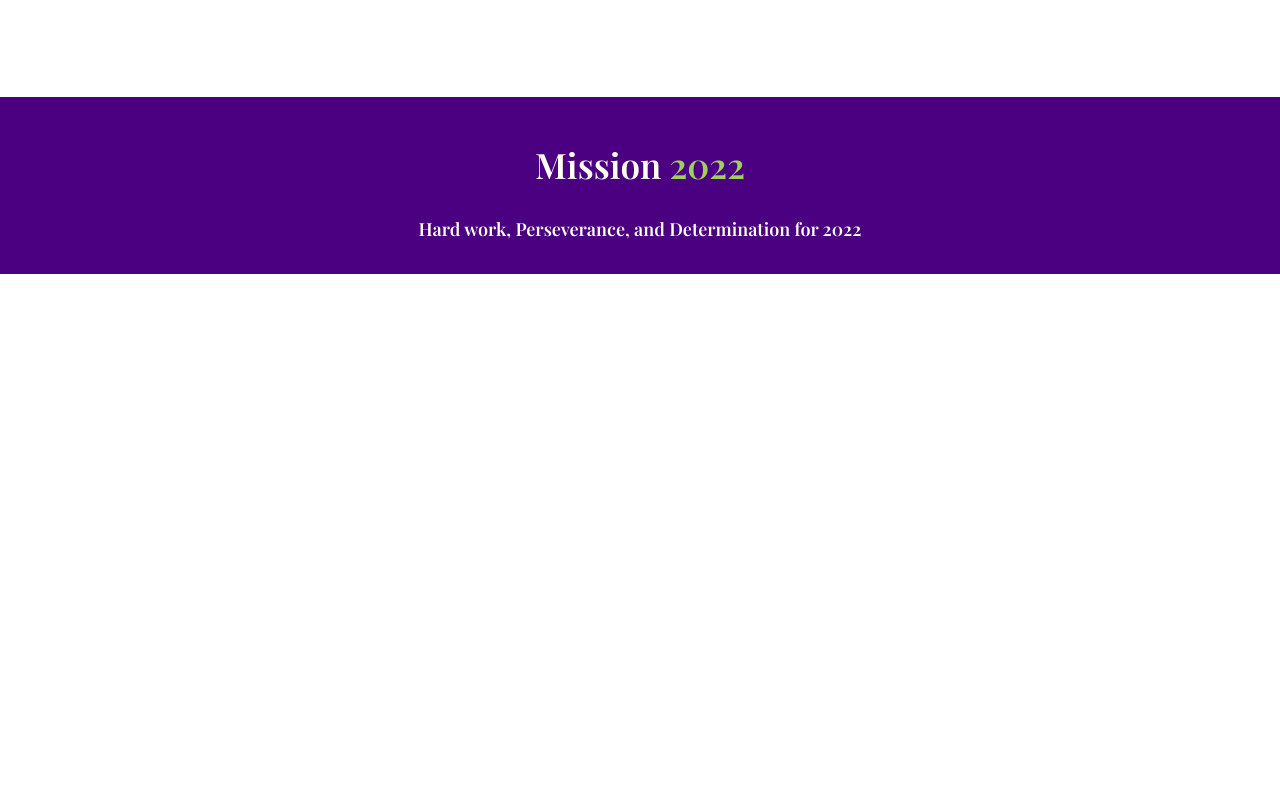
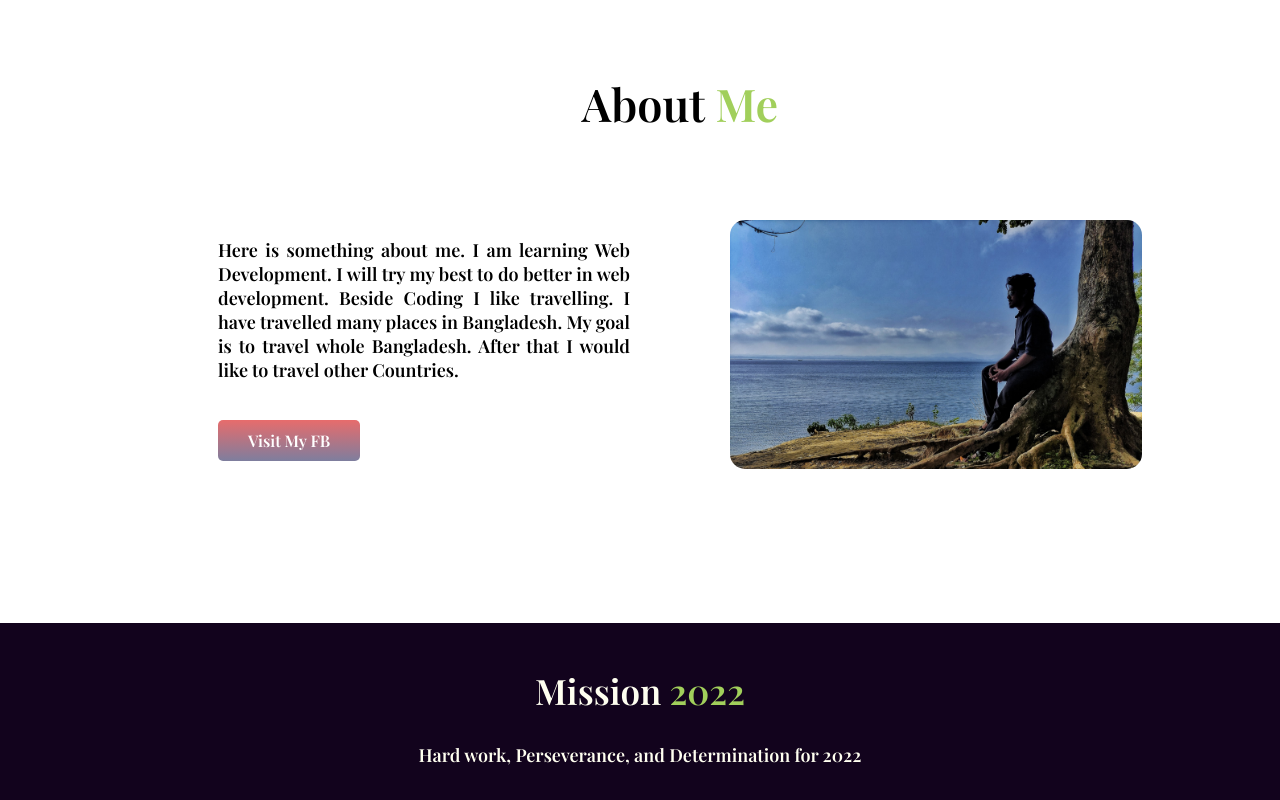
Before and after one commit to Jaowad/assignment-1, a plain HTML site: page index.html in a window 1280 px wide. Shown: the part 2171-2971 px from the top of the page. Before the commit the page ends 2445 px from the top, so only its background shows below. Drawn offline with nearby package versions, Linux system fonts and the light colour scheme.

Commit message:
Almost Done

```diff
--- a/assets/css/style.css
+++ b/assets/css/style.css
@@ -110,7 +110,7 @@ p{
     margin-bottom: 50px;
     text-align: justify;
 }
-.community-section{
+.community-section, .about-section{
     width: 80%;
     margin: 0 auto;
 }
@@ -126,15 +126,16 @@ p{
 }
 .community-img{
     width: 50%;
+
     margin-left: 20px;
 }
 .community-img img{
     width: 80%;
 }
-.mission{
+.footer-mission{
 
     text-align: center;
-    background-color: indigo;
+    background-color: rgb(18, 3, 29);
 }
 .footer-content{
     padding: 15px;
@@ -146,3 +147,23 @@ p{
 .footer-content p{
     color: ivory;
 }
+.about-txt{
+    width: 50%;
+    padding: 50px;
+    text-align: justify;
+}
+.about-txt p{
+    padding-bottom: 30px;
+}
+.about-img{
+    width: 50%;
+    padding: 50px;
+}
+.about-img img{
+    width: 100%;
+    border-radius: 15px;
+}
+.about-title{
+    text-align: center;
+    font-size: 30px;
+}
--- a/index.html
+++ b/index.html
@@ -21,7 +21,7 @@
                     <p>This new year I want to get better. Make a lot of website and become a good web developer.This is
                         my
                         first Assignment. I hope I can get it right. Pray for me. Thank you</p>
-                    <a class="link-button" target="blank" href="">Explore</a>
+                    <a class="link-button" target="blank" href="https://www.linkedin.com/in/jaowad/">Explore</a>
                     <p>Scroll Down to Explore More</p>
                 </div>
                 <div class="header-img">
@@ -38,9 +38,9 @@
             <div class="contents">
                 <img src="assets/images/illustrators/illustrator-1.png" alt="">
                 <h2>Mission</h2>
-                <p>My Mission is to make this paragraph as big as assignment tamplate. Please don't at these moments I
+                <p>My Mission is to make this paragraph as big as assignment tamplate. At these moments I
                     don't know what to do. So, i am trying to do my best. Please don't get angry. I only know about game
-                    missions and mission impossible. but I have some of my own missions. </p>
+                    missions and mission impossible. but I have some of my own missions too. </p>
             </div>
             <div class="contents">
                 <img src="assets/images/illustrators/illustrator-2.png" alt="">
@@ -88,7 +88,25 @@
 
         </div>
     </section>
-    <footer class="mission">
+    <section class="about-section">
+        <div class="container">
+            <div class="about-title">
+                <h1>About <span class="green">Me</span></h1>
+            </div>
+            <div class="flexible-container">
+                <div class="about-txt">
+                    <p>Here is something about me. I am learning Web Development. I will try my best to do better in web
+                        development. Beside Coding I like travelling. I have travelled many places in Bangladesh. My
+                        goal is to travel whole Bangladesh. After that I would like to travel other Countries.</p>
+                    <a class="link-button" target="blank" href="https://www.facebook.com/jaowad.ornab">Visit My FB</a>
+                </div>
+                <div class="about-img">
+                    <img src="assets/images/pictures/wide.jpg" alt="">
+                </div>
+            </div>
+        </div>
+    </section>
+    <footer class="footer-mission">
         <div class="footer-content">
             <h2>Mission <span class="green">2022</span> </h2>
             <p>Hard work, Perseverance, and Determination for 2022</p>
```
Also changed, not shown: assets/images/pictures/wide.jpg (added).
